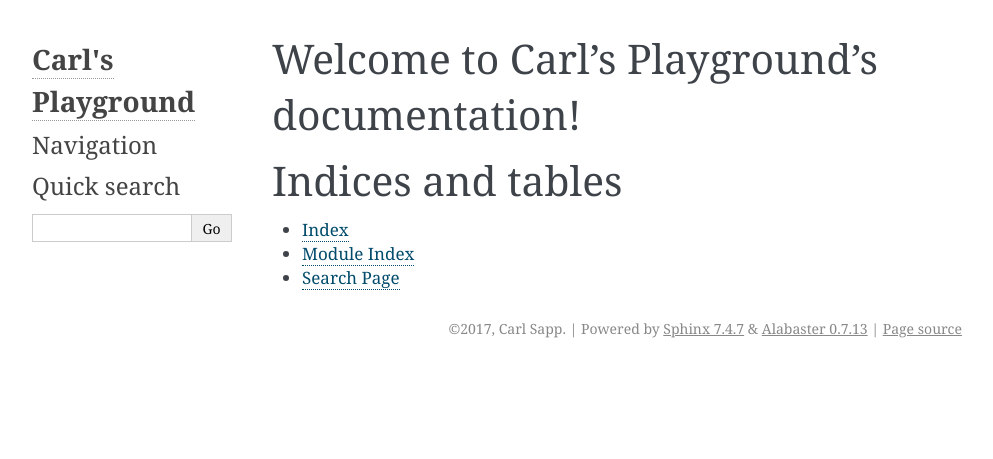
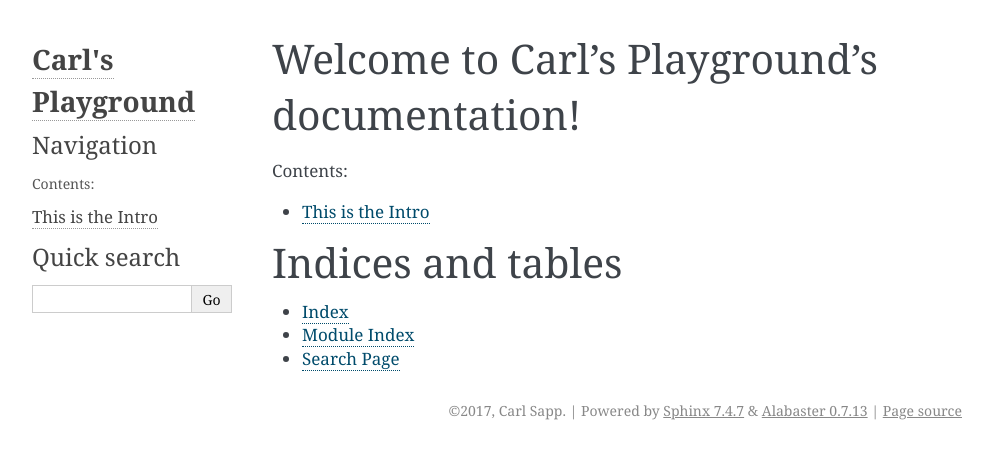
Before and after one commit to carlsapp/Playground, a Sphinx documentation site: the page built from docs/index.rst, in a window 1280 px wide. Shown: the top 459 px of the page, without its empty margins (148-1141 px from the left). Built offline with Sphinx 7.4.7, drawn with Linux system fonts in a browser that asks for light colours.

Commit message:
Added an initial section.

```diff
--- a/docs/index.rst
+++ b/docs/index.rst
@@ -10,6 +10,8 @@
    :maxdepth: 2
    :caption: Contents:
 
+   intro
+
 
 
 Indices and tables
--- /dev/null
+++ b/docs/intro.rst
@@ -0,0 +1,4 @@
+This is the Intro
+=================
+
+And this is the intro paragraph.
```
